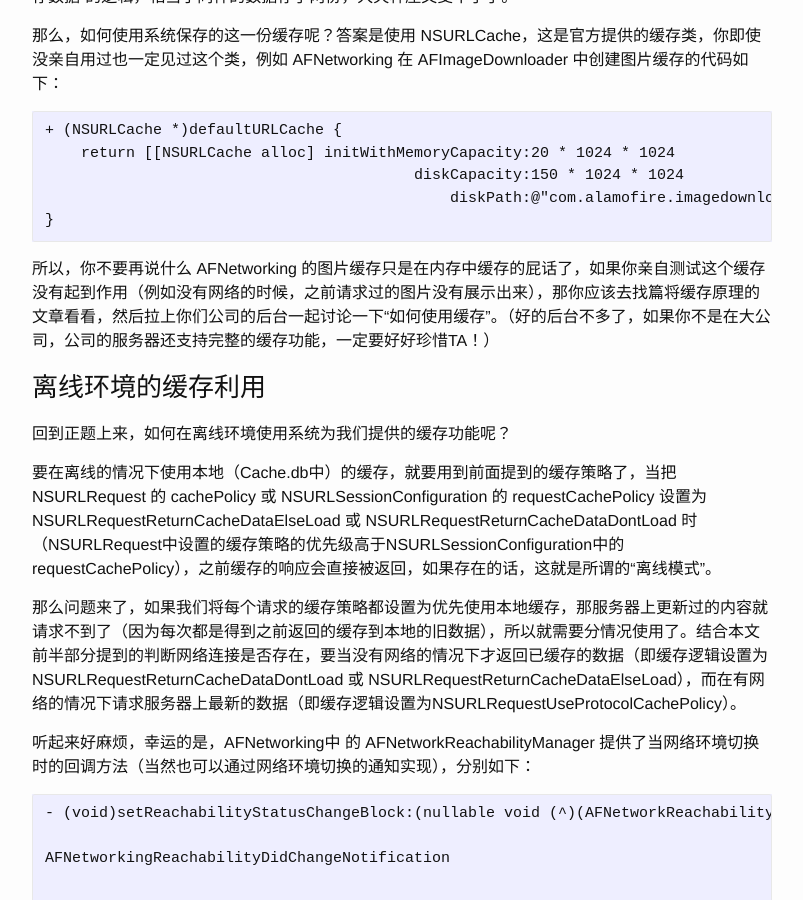
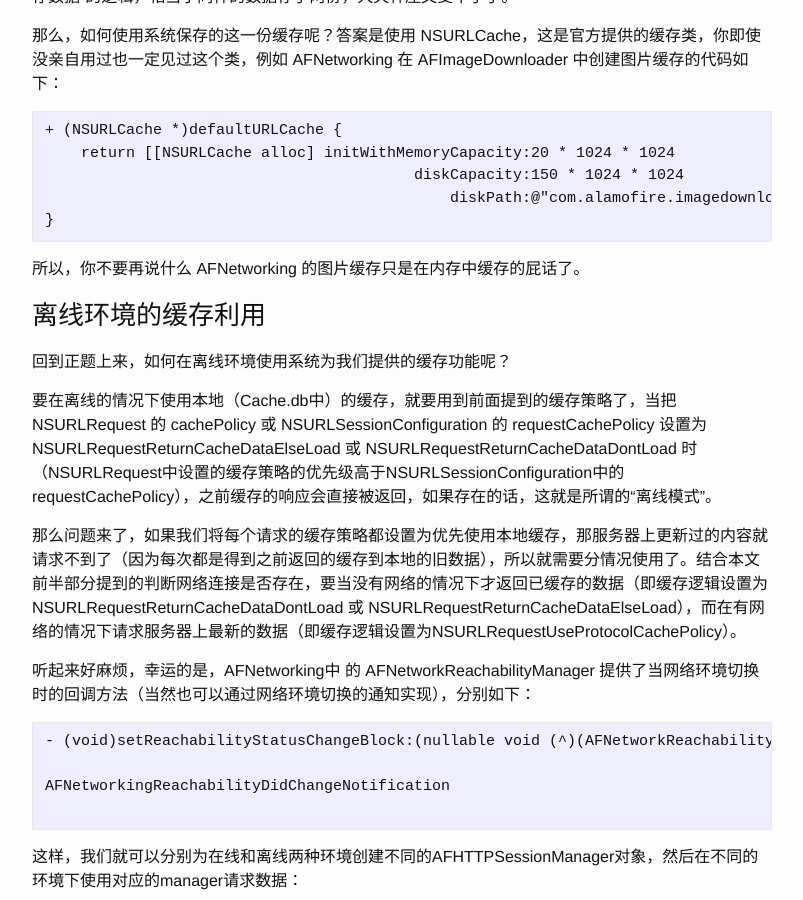
Before and after one commit to scfhao/scfhao.github.io, a Jekyll site: the page built from _posts/2016-11-07-about-afnetworkreachibilymanager.md, in a window 1280 px wide and 900 px high, scrolled down 2204 px. Shown: the whole window, without its empty margins (238-1041 px from the left). Built offline with Jekyll 4.4.1, drawn with Linux system fonts in a browser that asks for light colours; comment, search, counter and statistics services are not loaded.

Commit message:
修改了一点错误

````diff
--- a/_posts/2016-11-07-about-afnetworkreachibilymanager.md
+++ b/_posts/2016-11-07-about-afnetworkreachibilymanager.md
@@ -64,7 +64,7 @@
 }
 ```
 
-所以，你不要再说什么 AFNetworking 的图片缓存只是在内存中缓存的屁话了，如果你亲自测试这个缓存没有起到作用（例如没有网络的时候，之前请求过的图片没有展示出来），那你应该去找篇将缓存原理的文章看看，然后拉上你们公司的后台一起讨论一下“如何使用缓存”。（好的后台不多了，如果你不是在大公司，公司的服务器还支持完整的缓存功能，一定要好好珍惜TA！）
+所以，你不要再说什么 AFNetworking 的图片缓存只是在内存中缓存的屁话了。
 
 ### 离线环境的缓存利用
 
````
